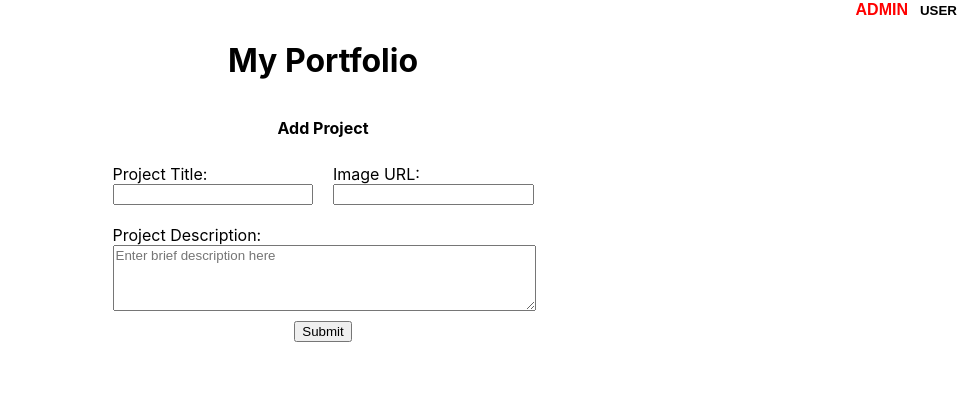
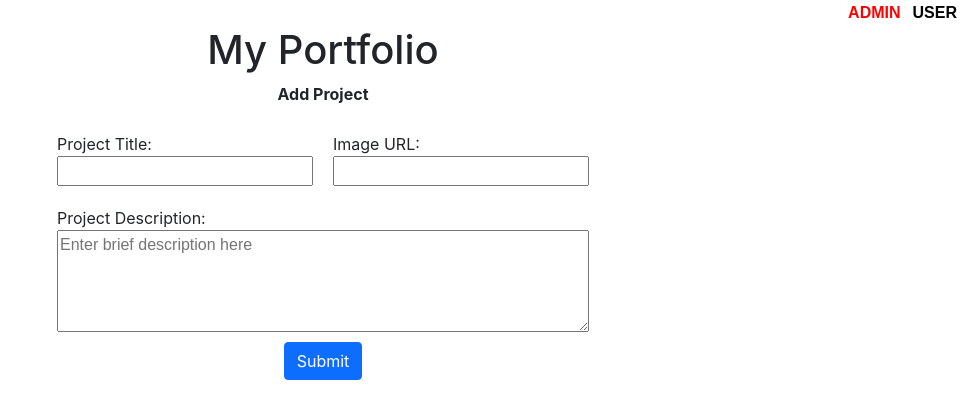
Before and after one commit to jgslp/react-portfolio, a React (Create React App) app: page / in a window 1280 px wide. Shown: the top 418 px of the page, without its empty margins (317-1280 px from the left). Built offline with nearby package versions, Linux system fonts and the light colour scheme.

Commit message:
Added bootstrap and changed submit button

```diff
--- a/public/index.html
+++ b/public/index.html
@@ -3,6 +3,7 @@
   <head>
     <meta charset="utf-8" />
     <link rel="icon" href="%PUBLIC_URL%/favicon.ico" />
+    <link rel="stylesheet" href="https://cdn.jsdelivr.net/npm/bootstrap@5.1.3/dist/css/bootstrap.min.css" integrity="sha384-1BmE4kWBq78iYhFldvKuhfTAU6auU8tT94WrHftjDbrCEXSU1oBoqyl2QvZ6jIW3" crossorigin="anonymous">
     <meta name="viewport" content="width=device-width, initial-scale=1" />
     <meta name="theme-color" content="#000000" />
     <meta
--- a/src/components/AdminView.css
+++ b/src/components/AdminView.css
@@ -7,10 +7,6 @@
 #wrapper {
     display: flex;
     justify-content: space-between;
-}
-
-.textarea {
-    width: 96%;
 }
 
 .inputs {
--- a/src/components/AdminView.js
+++ b/src/components/AdminView.js
@@ -23,11 +23,10 @@
 
   const handleSubmit = (e) => {
     e.preventDefault();
-
     setProject((project) => ({...project, id:props.length}));
     props.addProject(project);
-    console.log(project);
-    console.log(props);
+    //console.log(project);
+    //console.log(props);
     // pass data back up to parent using props.addProject();
     // don't forget to accept the props in the arguments of the function AdminView
   };
@@ -65,7 +64,7 @@
           />
         </label>
         <div id="submit">
-          <button >Submit</button>
+          <button className="btn btn-primary">Submit</button>
         </div>
       </form>
     </div>
```
